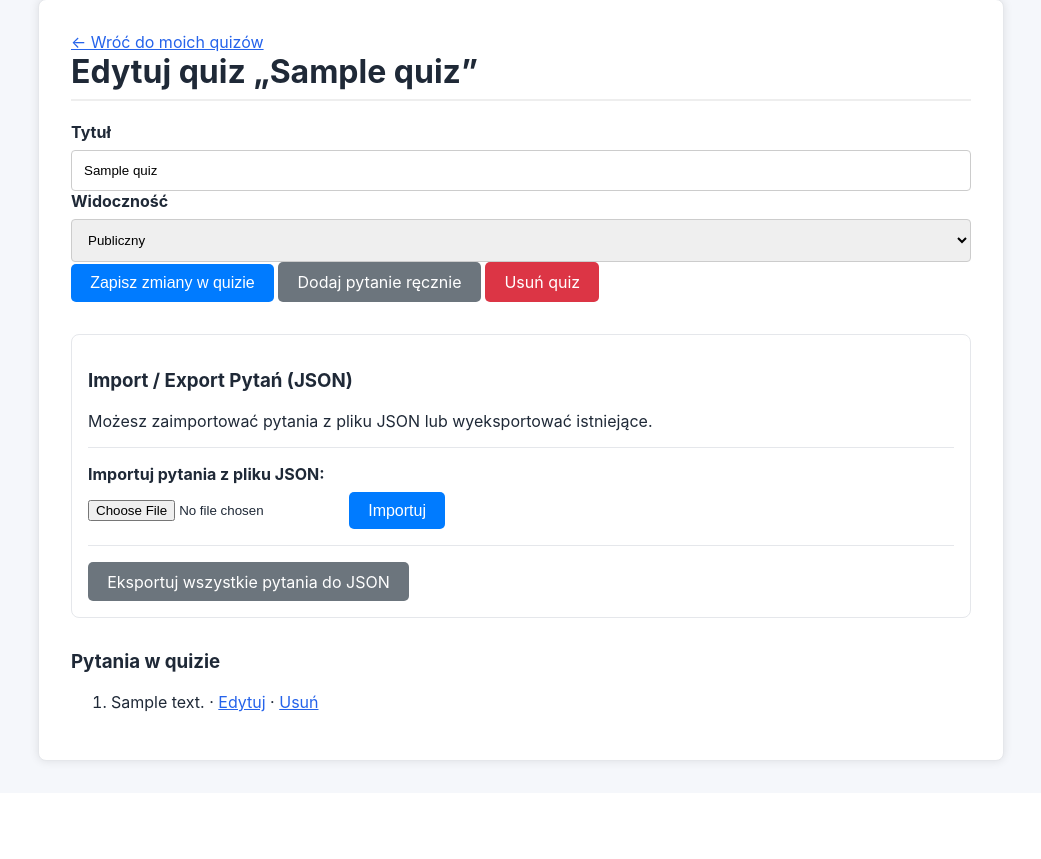
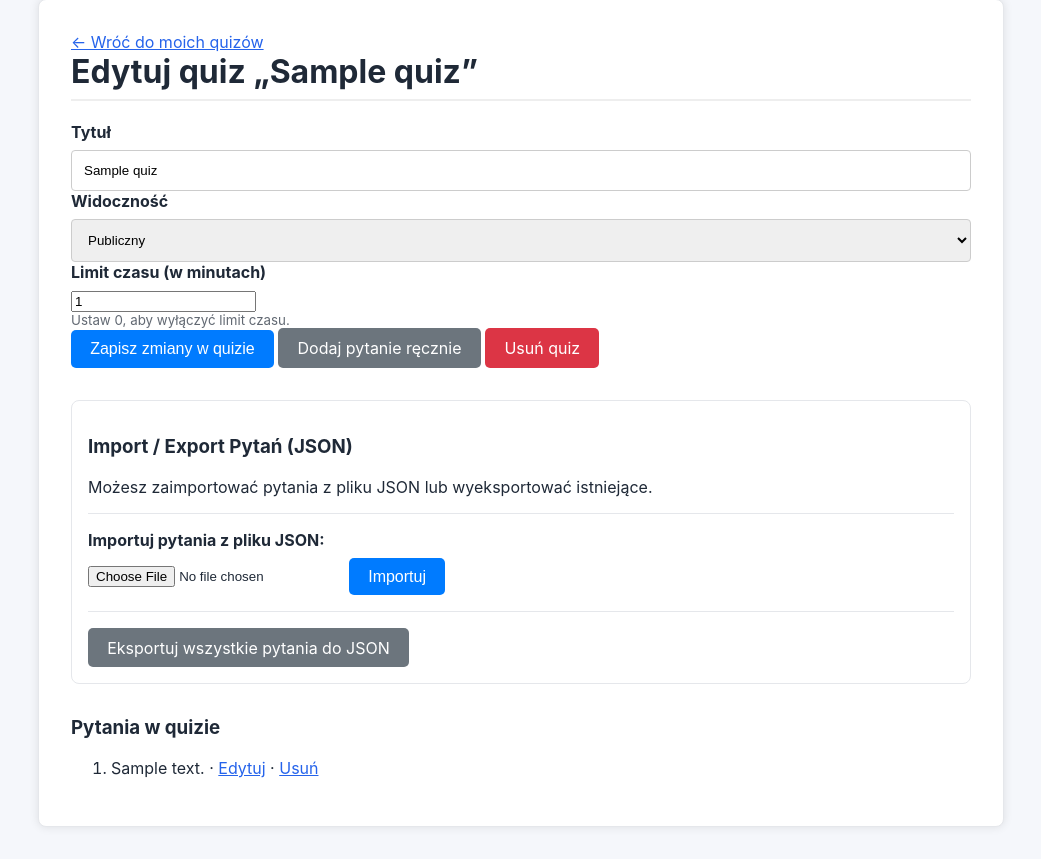
Before and after one commit to Menz1312/projektgrupowy, a Django app: page /edit/1/ in a window 1280 px wide. Shown: the part 101-960 px from the top of the page, without its empty margins (119-1160 px from the left). Before the commit the page ends 868 px from the top, so only its background shows below. Run offline with Django 5.2, Linux system fonts and the light colour scheme; a user stored in the database is signed in; tables that the repository leaves empty hold one stand-in row (values such as "Sample post").

Commit message:
EdycjaLimituCzasu

```diff
--- a/quizzes/forms.py
+++ b/quizzes/forms.py
@@ -1,3 +1,4 @@
+# quizzes/forms.py
 from django import forms
 from .models import Quiz, Question, Answer
 from django.forms import inlineformset_factory
@@ -5,13 +6,20 @@ from django.forms import inlineformset_factory
 class QuizForm(forms.ModelForm):
     class Meta:
         model = Quiz
-        fields = ['title', 'visibility']
+        # --- ZMODYFIKOWANE POLA ---
+        fields = ['title', 'visibility', 'time_limit']
         labels = {
             'title': 'Tytuł Quizu',
-            'visibility': 'Widoczność'
+            'visibility': 'Widoczność',
+            # 'time_limit' użyje verbose_name z modelu
+        }
+        # --- NOWY WIDGET ---
+        widgets = {
+            'time_limit': forms.NumberInput(attrs={'min': 0, 'step': 1})
         }
 
 class QuestionForm(forms.ModelForm):
+    # (reszta formularza QuestionForm bez zmian)
     class Meta:
         model = Question
         fields = ['text', 'explanation', 'question_type']
@@ -29,23 +37,15 @@ class QuestionForm(forms.ModelForm):
             'question_type': 'Typ pytania',
         }
 
+# (AnswerFormSet bez zmian)
 AnswerFormSet = inlineformset_factory(
     Question,
     Answer,
     fields=('text', 'is_correct'),
-
-    # 1. Pokaż domyślnie 2 formularze (zamiast 4)
     extra=2,
-
-    # 2. Ustaw maksymalną liczbę na 10
     max_num=10,
-
-    # 3. Wymagaj co najmniej 2 odpowiedzi
     min_num=2,
-
-    # 4. Włącz możliwość usuwania
     can_delete=True,
-
     labels={
         'text': 'Treść odpowiedzi',
         'is_correct': 'Czy ta odpowiedź jest poprawna?'
--- a/quizzes/models.py
+++ b/quizzes/models.py
@@ -9,10 +9,15 @@ class Quiz(models.Model):
     title = models.CharField(max_length=255)
     author = models.ForeignKey(settings.AUTH_USER_MODEL, on_delete=models.CASCADE)
     visibility = models.CharField(max_length=10, choices=Visibility.choices, default=Visibility.PRIVATE)
+    time_limit = models.IntegerField(
+        default=0,
+        verbose_name="Limit czasu (w minutach)",
+        help_text="Ustaw 0, aby wyłączyć limit czasu."
+    )
     def __str__(self): return self.title
 
 class Question(models.Model):
-    # 🔽 NOWE POLA: Definicja typów pytań
+
     class QuestionType(models.TextChoices):
         SINGLE = 'SINGLE', 'Jednokrotny wybór'
         MULTIPLE = 'MULTIPLE', 'Wielokrotny wybór'
@@ -21,13 +26,13 @@ class Question(models.Model):
     text = models.TextField()
     explanation = models.TextField(blank=True, default="")
 
-    # 🔽 NOWE POLE: przechowuje typ pytania, domyślnie jednokrotny wybór
+
     question_type = models.CharField(
         max_length=10,
         choices=QuestionType.choices,
         default=QuestionType.SINGLE
     )
-    # 🔼 KONIEC NOWEGO POLA
+
 
 class Answer(models.Model):
     question = models.ForeignKey(Question, on_delete=models.CASCADE, related_name='answers')
--- a/quizzes/views.py
+++ b/quizzes/views.py
@@ -12,6 +12,7 @@ from django.utils.text import slugify
 from django.db import transaction
 from django.core.exceptions import ValidationError
 from django.views.decorators.http import require_POST
+import openai # Upewnij się, że ten import jest dodany
 
 load_dotenv()
 
@@ -222,18 +223,17 @@ def quiz_take_view(request, pk):
         messages.info(request, "Ten quiz nie ma jeszcze pytań.")
         return redirect('quiz-detail', pk=quiz.pk)
 
-    try:
-        time_limit = int(request.GET.get('t', '0'))
-    except ValueError:
-        time_limit = 0
-    time_limit = max(0, time_limit)
+    # --- ZMODYFIKOWANA LOGIKA LIMITU CZASU ---
+    # Pobieramy z modelu (w minutach) i przeliczamy na sekundy
+    time_limit_seconds = quiz.time_limit * 60
+    # ----------------------------------------
 
     if request.method == 'POST':
         total = quiz.questions.count()
         correct_count = 0
         details = []
 
-        # Używamy prefetch_related('answers') dla wydajności
+        # (Logika oceniania POST - bez zmian)
         for question in quiz.questions.prefetch_related('answers'):
             field = f"q_{question.id}"
             correct_ids = set(question.answers.filter(is_correct=True).values_list('id', flat=True))
@@ -241,31 +241,27 @@ def quiz_take_view(request, pk):
             chosen_ids = set()
 
             if question.question_type == Question.QuestionType.SINGLE:
-                # Dla pytań jednokrotnych, używamy .get()
                 chosen_id_str = request.POST.get(field)
                 if chosen_id_str:
                     try:
                         chosen_ids.add(int(chosen_id_str))
                     except ValueError:
-                        pass # Zignoruj niepoprawną wartość
+                        pass
             else:
-                # Dla pytań wielokrotnych, używamy .getlist()
                 chosen_id_strs = request.POST.getlist(field)
-                # Używamy pętli z try-except zamiast map(int, ...) aby być odpornym na błędy
                 for id_str in chosen_id_strs:
                     try:
                         chosen_ids.add(int(id_str))
                     except ValueError:
-                        pass # Zignoruj niepoprawne wartości
+                        pass
 
-            # Logika sprawdzania poprawności pozostaje taka sama
             is_correct = (chosen_ids == correct_ids) and len(chosen_ids) > 0
             if is_correct:
                 correct_count += 1
 
             details.append({
                 'question': question,
-                'answers': list(question.answers.all()), # Odpowiedzi już są w pamięci dzięki prefetch
+                'answers': list(question.answers.all()),
                 'chosen_ids': chosen_ids,
                 'correct_ids': correct_ids,
                 'is_correct': is_correct,
@@ -278,7 +274,7 @@ def quiz_take_view(request, pk):
             'correct_count': correct_count,
             'score_percent': score_percent,
             'details': details,
-            'time_over': request.POST.get('time_over') == '1' # Przekazujemy info o czasie
+            'time_over': request.POST.get('time_over') == '1'
         })
 
     # GET -> rozwiązywanie (bez zmian)
@@ -291,7 +287,7 @@ def quiz_take_view(request, pk):
     return render(request, 'quizzes/quiz_take.html', {
         'quiz': quiz,
         'questions_data': questions_data,
-        'time_limit': time_limit,
+        'time_limit': time_limit_seconds, # Przekazujemy przeliczoną wartość
     })
 
 @login_required
--- a/templates/quizzes/quiz_form.html
+++ b/templates/quizzes/quiz_form.html
@@ -31,6 +31,12 @@
       {% for e in quiz_form.visibility.errors %}<div class="text-danger">{{ e }}</div>{% endfor %}
     </div>
 
+    <div class="mb-3">
+      <label for="{{ quiz_form.time_limit.id_for_label }}" class="form-label">{{ quiz_form.time_limit.label }}</label>
+      {{ quiz_form.time_limit }}
+      <small style="display: block; opacity: 0.7;">{{ quiz_form.time_limit.help_text }}</small>
+      {% for e in quiz_form.time_limit.errors %}<div class="text-danger">{{ e }}</div>{% endfor %}
+    </div>
     <button type="submit" class="btn btn-primary">
       {% if is_new %}Utwórz i przejdź do dodawania pytań{% else %}Zapisz zmiany w quizie{% endif %}
     </button>
--- a/templates/quizzes/quiz_result.html
+++ b/templates/quizzes/quiz_result.html
@@ -11,10 +11,8 @@
 
   <p style="margin:1rem 0;">
     <a href="{% url 'quiz-start' pk=quiz.pk %}">Rozwiąż ponownie</a> |
-    <a href="{% url 'quiz-start' pk=quiz.pk %}?t=120">Rozwiąż ponownie (2 min)</a> |
     <a href="{% url 'quiz-detail' pk=quiz.pk %}">Wróć do szczegółów</a>
   </p>
-
   <h2>Szczegóły pytań</h2>
 <ol>
   {% for item in details %}
```
Also changed, not shown: templates/quizzes/quiz_detail.html (+7 -2 lines), db.sqlite3, quizzes/migrations/0002_quiz_time_limit.py (added).
